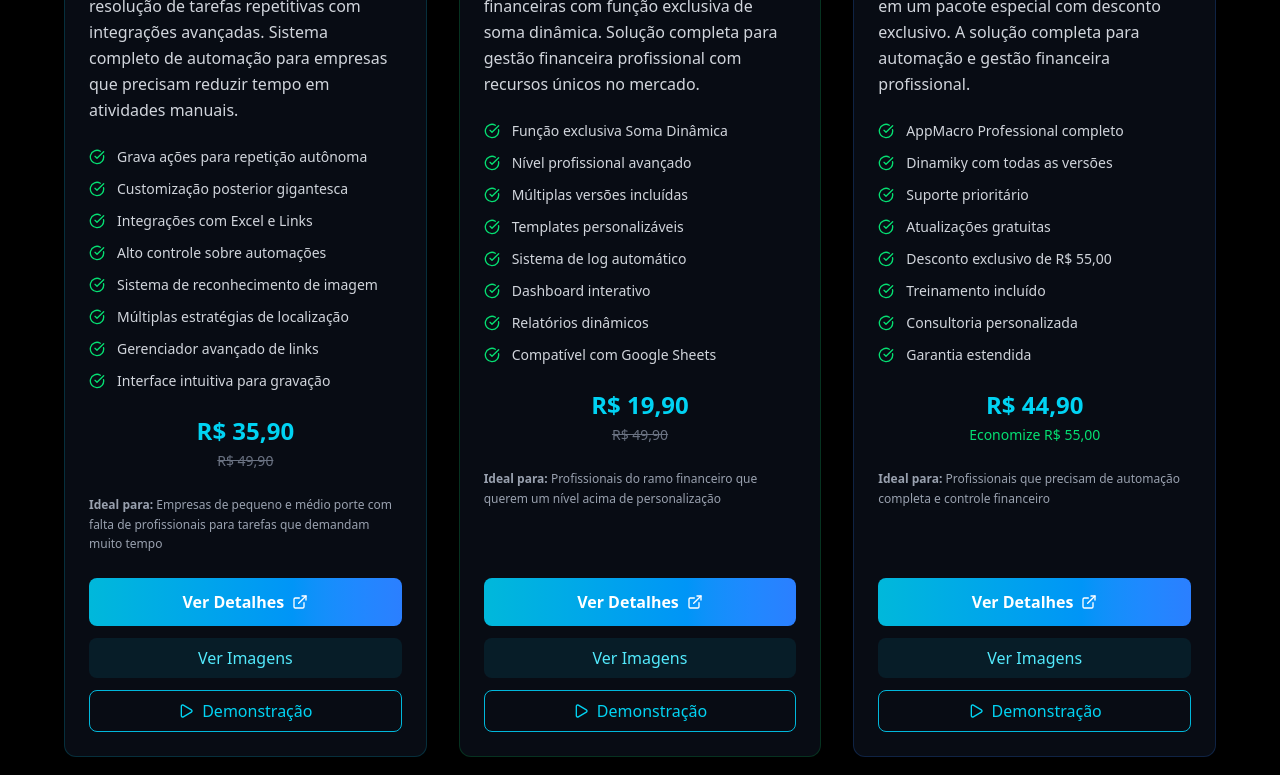
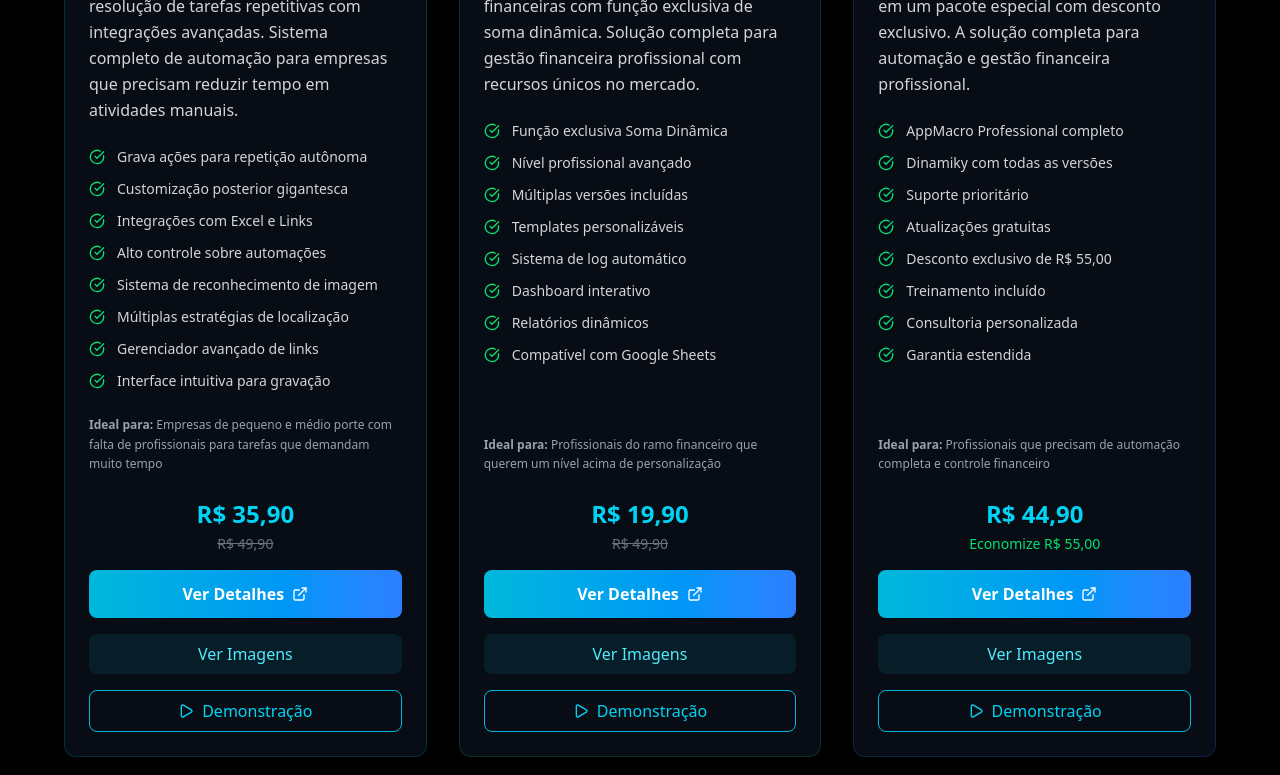
Before and after one commit to PedroHSauthier/LandingOptivek, a React (Vite) app: page / in a window 1280 px wide. Shown: the part 2660-3435 px from the top of the page. Built offline with nearby package versions, Linux system fonts and the light colour scheme.

Commit message:
Keep product price aligned near buttons

```diff
--- a/src/landing.jsx
+++ b/src/landing.jsx
@@ -809,7 +809,7 @@
                   darkMode ? 'text-gray-300' : 'text-gray-700'
                 }`}>{product.description}</p>
 
-                <div className="space-y-3 mb-6">
+                <div className="space-y-3 mb-6 flex-grow">
                   {product.features.map((feature, index) => (
                     <div key={index} className="flex items-start gap-3">
                       <CheckCircle className="w-4 h-4 text-green-400 mt-0.5 flex-shrink-0" />
@@ -820,7 +820,13 @@
                   ))}
                 </div>
 
-                <div className="mb-6">
+                <div className={`text-xs mb-6 leading-relaxed ${
+                  darkMode ? 'text-gray-400' : 'text-gray-600'
+                }`}>
+                  <strong>Ideal para:</strong> {product.audience}
+                </div>
+
+                <div className="mt-auto space-y-4">
                   <div className="text-center">
                     <div className="text-2xl font-bold text-cyan-400 mb-1">{product.price}</div>
                     {product.originalPrice && (
@@ -830,15 +836,7 @@
                       <div className="text-sm text-green-400">{product.savings}</div>
                     )}
                   </div>
-                </div>
 
-                <div className={`text-xs mb-6 leading-relaxed ${
-                  darkMode ? 'text-gray-400' : 'text-gray-600'
-                }`}>
-                  <strong>Ideal para:</strong> {product.audience}
-                </div>
-
-                <div className="space-y-3 mt-auto">
                   <button className="group w-full px-4 py-3 bg-gradient-to-r from-cyan-500 to-blue-500 text-white font-semibold rounded-lg hover:from-cyan-600 hover:to-blue-600 transition-all duration-300 transform hover:scale-105 hover:shadow-lg hover:shadow-cyan-500/30 flex items-center justify-center gap-2">
                     Ver Detalhes
                     <ExternalLink className="w-4 h-4 group-hover:translate-x-1 transition-transform" />
```
